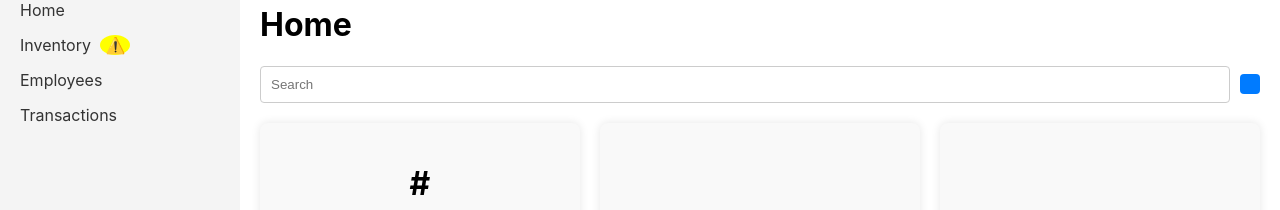
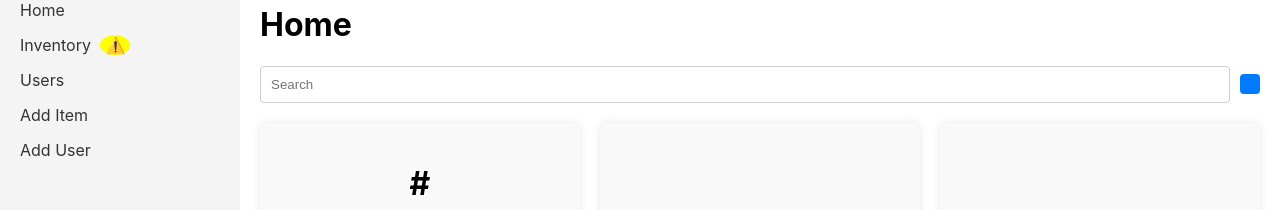
Before and after one commit to Methryl/University-Inventory-Management, a React (Create React App) app in the folder client/xu-inventory-website/: page / in a window 1280 px wide. Shown: the part 256-466 px from the top of the page. Built offline with nearby package versions, Linux system fonts and the light colour scheme.

Commit message:
fixed the layout with all the pages that we need

```diff
--- a/client/xu-inventory-website/src/App.js
+++ b/client/xu-inventory-website/src/App.js
@@ -3,6 +3,7 @@ import { BrowserRouter as Router, Routes, Route } from 'react-router-dom';
 import Layout from './layout';
 import Home from './home';
 import Inventory from './inventory';
+//import page from ...
 
 function App() {
   return (
--- a/client/xu-inventory-website/src/layout.js
+++ b/client/xu-inventory-website/src/layout.js
@@ -19,8 +19,10 @@ function Layout() {
           <ul>
             <li><Link to="/">Home</Link></li>
             <li><Link to="/inventory">Inventory <span className="badge">⚠️</span></Link></li>
-            <li><Link to="/employees">Employees</Link></li>
-            <li><Link to="/transactions">Transactions</Link></li>
+            <li><Link to="/employees">Users</Link></li>
+            <li><Link to="/transactions">Add Item</Link></li>
+            <li><Link to="/transactions">Add User</Link></li>
+
           </ul>
         </nav>
 
```
